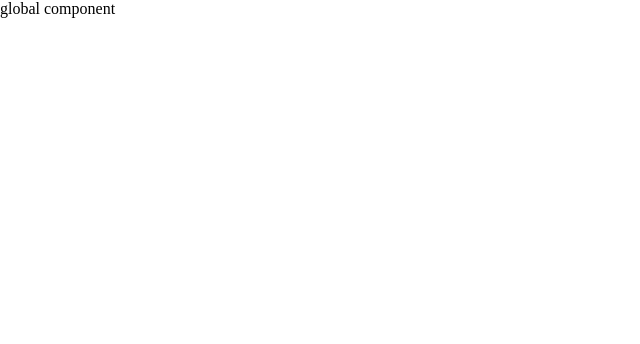
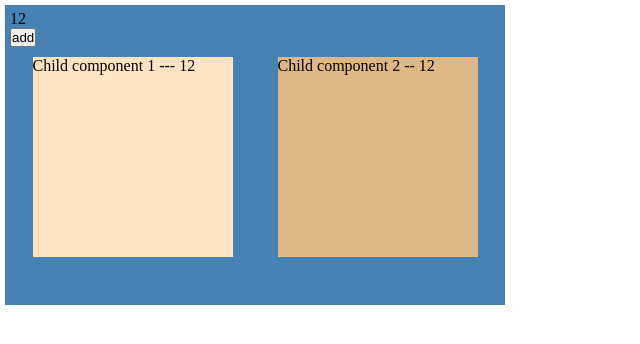
Before and after one commit to CooCoders/Co-Learning, a Vue app in the folder Vite+Vue3/vvue-demo1/: page / in a window 1280 px wide. Shown: the top 344 px of the page, without its empty margins (0-640 px from the left). Built offline with nearby package versions, Linux system fonts and the light colour scheme.

Commit message:
component pass message

```diff
--- a/Vite+Vue3/vvue-demo1/src/App.vue
+++ b/Vite+Vue3/vvue-demo1/src/App.vue
@@ -10,6 +10,7 @@
 import ReviewVue from './components/Review.vue'
 import LifeCycleVue from './components/LifeCycle.vue'
 import WatcherVue from './components/Watcher.vue'
+import RootVue from './components/props/Root.vue'
 </script>
 
 <template>
@@ -23,7 +24,8 @@ import WatcherVue from './components/Watcher.vue'
     <!-- <ReviewVue></ReviewVue> -->
     <!-- <LifeCycleVue></LifeCycleVue> -->
     <!-- <WatcherVue></WatcherVue> -->
-    <GC></GC>
+    <!-- <GC></GC> -->
+    <RootVue></RootVue>
   </div>
 </template>
 
--- /dev/null
+++ b/Vite+Vue3/vvue-demo1/src/components/props/Child1.vue
@@ -0,0 +1,19 @@
+<!-- 父子组件传值测试 - 子组件 -->
+<template>
+  <div class="main1">
+    <p>Child component 1 --- {{ cou }}</p>
+  </div>
+</template>
+
+<script setup>
+import { ref, reactive } from 'vue'
+defineProps(['cou'])
+</script>
+<style scoped>
+.main1 {
+  margin-top: 10px;
+  height: 200px;
+  width: 200px;
+  background-color: bisque;
+}
+</style>
--- /dev/null
+++ b/Vite+Vue3/vvue-demo1/src/components/props/Child2.vue
@@ -0,0 +1,19 @@
+<!-- 父子组件传值测试 - 子组件 -->
+<template>
+  <div class="main2">
+    <p>Child component 2 -- {{ receives.cou }}</p>
+  </div>
+</template>
+
+<script setup>
+import { ref, reactive } from 'vue'
+const receives = defineProps(['cou'])
+</script>
+<style scoped>
+.main2 {
+  margin-top: 10px;
+  height: 200px;
+  width: 200px;
+  background-color: burlywood;
+}
+</style>
--- /dev/null
+++ b/Vite+Vue3/vvue-demo1/src/components/props/Root.vue
@@ -0,0 +1,36 @@
+<!-- 父子组件传值 - 父组件 -->
+<template>
+  <div class="main">
+    <p>{{ count }}</p>
+    <button @click="add">add</button>
+    <div class="content">
+      <Child1Vue :cou="count"></Child1Vue>
+      <Child2Vue :cou="count"></Child2Vue>
+    </div>
+  </div>
+</template>
+
+<script setup>
+import { ref, reactive } from 'vue'
+import Child1Vue from './Child1.vue'
+import Child2Vue from './Child2.vue'
+
+const count = ref(12)
+const add = () => {
+  count.value++
+}
+</script>
+<style scoped>
+.main {
+  margin: 5px;
+  padding: 5px;
+  height: 300px;
+  width: 500px;
+  background-color: steelblue;
+}
+
+.content {
+  display: flex;
+  justify-content: space-around;
+}
+</style>
```
